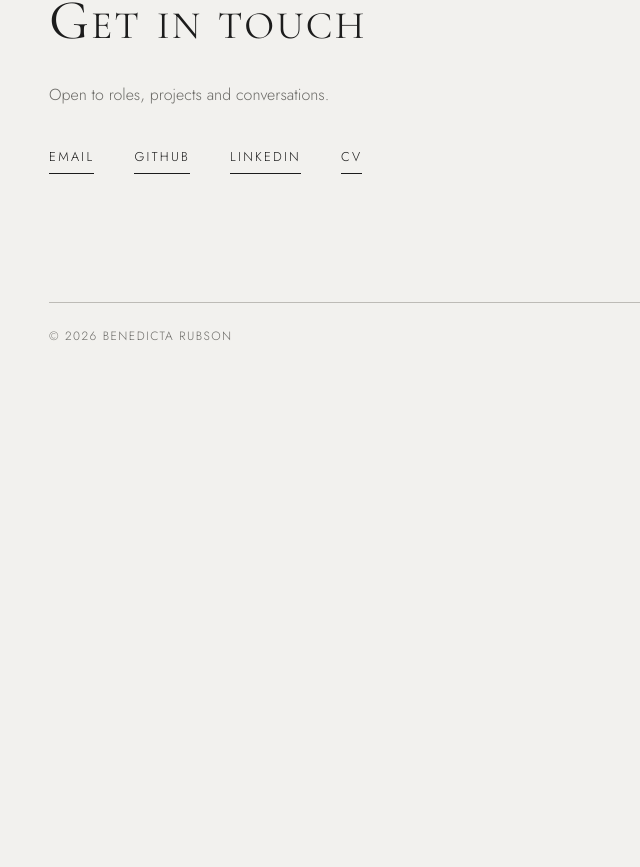
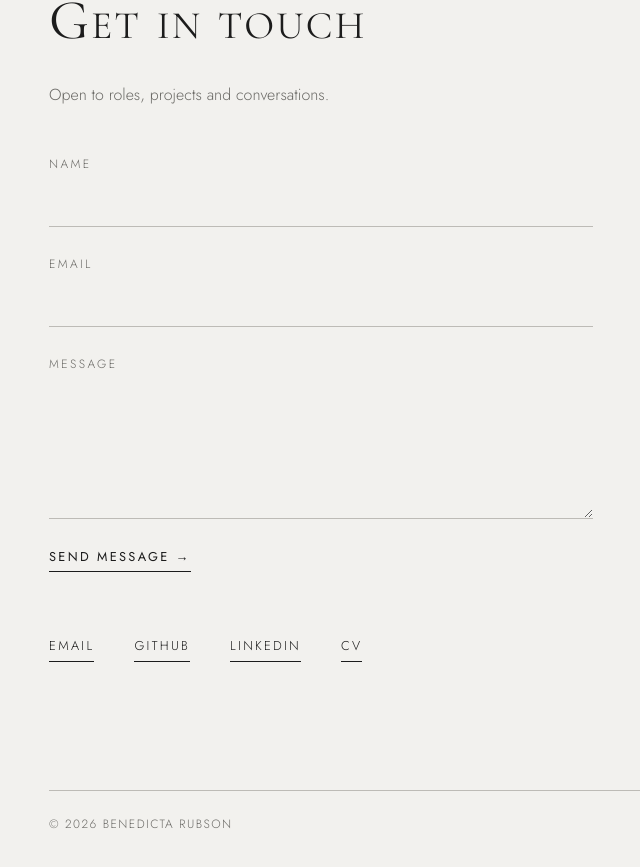
Before and after one commit to brerubson/Portfolio--Website-, a React (Vite) app in the folder frontend/: page / in a window 1280 px wide. Shown: the part 2707-3574 px from the top of the page, without its empty margins (31-671 px from the left). Before the commit the page ends 3101 px from the top, so only its background shows below. Built offline with nearby package versions, Linux system fonts and the light colour scheme; no server answers.

Commit message:
Add contact form

```diff
--- a/frontend/src/Components/Contact.css
+++ b/frontend/src/Components/Contact.css
@@ -43,3 +43,73 @@
   text-transform: uppercase;
   color: #6b6a66;
 }
+.contact-form {
+  display: grid;
+  gap: 1.75rem;
+  max-width: 34rem;
+  margin-top: 3rem;
+}
+
+.contact-form label {
+  display: grid;
+  gap: 0.6rem;
+  font-size: 0.75rem;
+  letter-spacing: 0.2em;
+  text-transform: uppercase;
+  color: #6b6a66;
+}
+
+.contact-form input,
+.contact-form textarea {
+  padding: 0.6rem 0;
+  border: none;
+  border-bottom: 1px solid var(--ash);
+  background: transparent;
+  font-family: var(--font-sans);
+  font-size: 1rem;
+  font-weight: 300;
+  letter-spacing: normal;
+  text-transform: none;
+  color: var(--charcoal);
+  resize: vertical;
+}
+
+.contact-form input:focus,
+.contact-form textarea:focus {
+  outline: none;
+  border-bottom-color: var(--charcoal);
+}
+
+.contact-form button {
+  justify-self: start;
+  padding: 0 0 0.3rem;
+  border: none;
+  border-bottom: 1px solid var(--charcoal);
+  background: transparent;
+  font-family: var(--font-sans);
+  font-size: 0.8rem;
+  letter-spacing: 0.18em;
+  text-transform: uppercase;
+  color: var(--charcoal);
+  cursor: pointer;
+  transition: color 0.4s ease, border-color 0.4s ease;
+}
+
+.contact-form button:hover {
+  color: #8a7560;
+  border-color: #8a7560;
+}
+
+.contact-form button:disabled {
+  opacity: 0.5;
+  cursor: default;
+}
+
+.form-message {
+  font-size: 0.9rem;
+  color: #6b6a66;
+}
+
+.contact-links {
+  margin-top: 4rem;
+}
--- a/frontend/src/Components/Contact.jsx
+++ b/frontend/src/Components/Contact.jsx
@@ -1,6 +1,28 @@
+import { useState } from 'react'
 import './Contact.css'
+import { sendMessage } from '../api'
 
 function Contact() {
+  const [form, setForm] = useState({ name: '', email: '', message: '' })
+  const [status, setStatus] = useState('idle')
+
+  function handleChange(event) {
+    setForm({ ...form, [event.target.name]: event.target.value })
+  }
+
+  async function handleSubmit(event) {
+    event.preventDefault()
+    setStatus('sending')
+
+    try {
+      await sendMessage(form)
+      setForm({ name: '', email: '', message: '' })
+      setStatus('sent')
+    } catch {
+      setStatus('error')
+    }
+  }
+
   return (
     <section className="contact" id="contact">
       <p className="section-label">Contact</p>
@@ -9,6 +31,56 @@ function Contact() {
       <p className="contact-text">
         Open to roles, projects and conversations.
       </p>
+
+      <form className="contact-form" onSubmit={handleSubmit}>
+        <label>
+          Name
+          <input
+            type="text"
+            name="name"
+            value={form.name}
+            onChange={handleChange}
+            maxLength={100}
+            required
+          />
+        </label>
+
+        <label>
+          Email
+          <input
+            type="email"
+            name="email"
+            value={form.email}
+            onChange={handleChange}
+            required
+          />
+        </label>
+
+        <label>
+          Message
+          <textarea
+            name="message"
+            rows={5}
+            value={form.message}
+            onChange={handleChange}
+            maxLength={2000}
+            required
+          />
+        </label>
+
+        <button type="submit" disabled={status === 'sending'}>
+          {status === 'sending' ? 'Sending…' : 'Send message →'}
+        </button>
+
+        {status === 'sent' && (
+          <p className="form-message">Thank you. Your message has been sent.</p>
+        )}
+        {status === 'error' && (
+          <p className="form-message">
+            Something went wrong. Please try again, or use the links below.
+          </p>
+        )}
+      </form>
 
       <div className="contact-links">
         <a href="mailto:rubson.eny@gmail.com">Email</a>
--- a/frontend/src/api.js
+++ b/frontend/src/api.js
@@ -1,7 +1,7 @@
 const API_URL = import.meta.env.VITE_API_URL ?? 'http://localhost:8000'
 
-async function request(path) {
-  const response = await fetch(`${API_URL}${path}`)
+async function request(path, options) {
+  const response = await fetch(`${API_URL}${path}`, options)
 
   if (!response.ok) {
     const error = new Error('Request failed')
@@ -15,3 +15,10 @@ async function request(path) {
 export const getProjects = () => request('/projects')
 export const getProject = (id) => request(`/projects/${id}`)
 export const getExperience = () => request('/experience')
+
+export const sendMessage = (payload) =>
+  request('/contact', {
+    method: 'POST',
+    headers: { 'Content-Type': 'application/json' },
+    body: JSON.stringify(payload),
+  })
```
Also changed, not shown: 1 other file (tests, documents, lock files or other folders).
